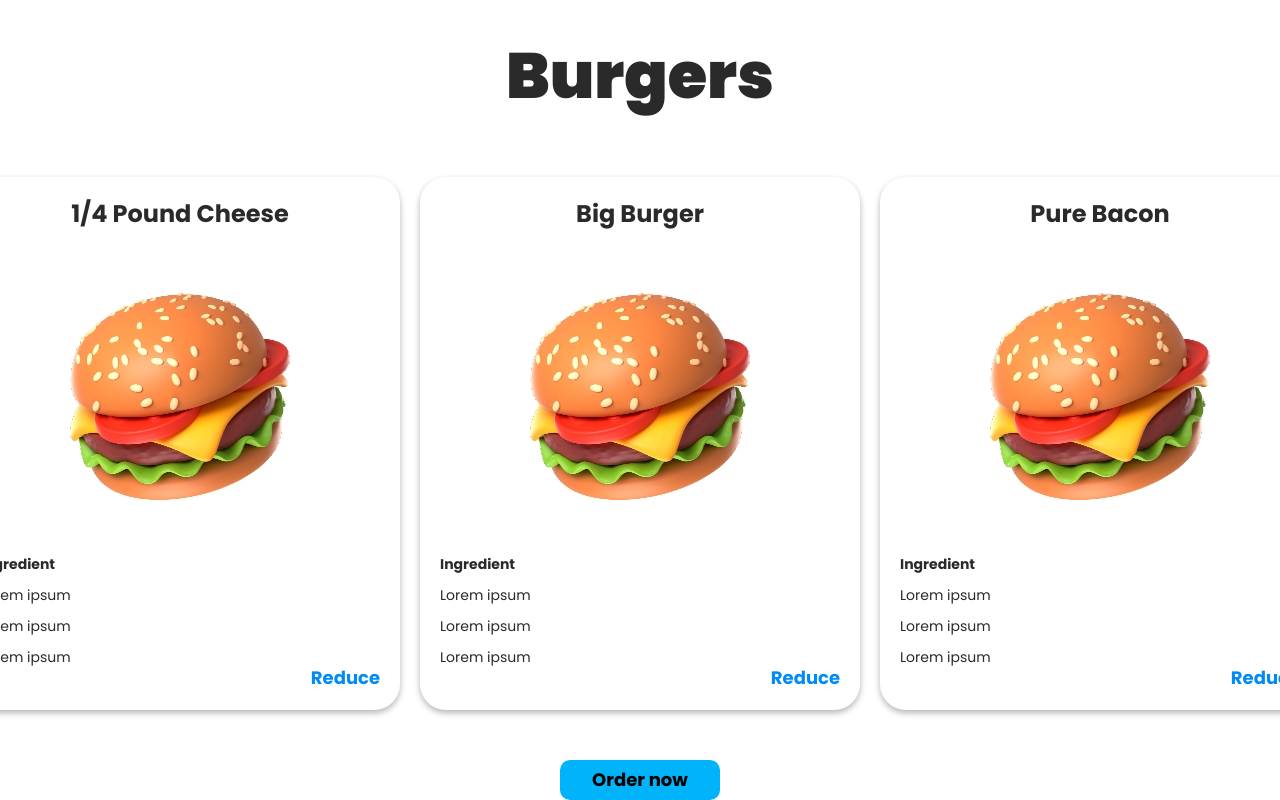
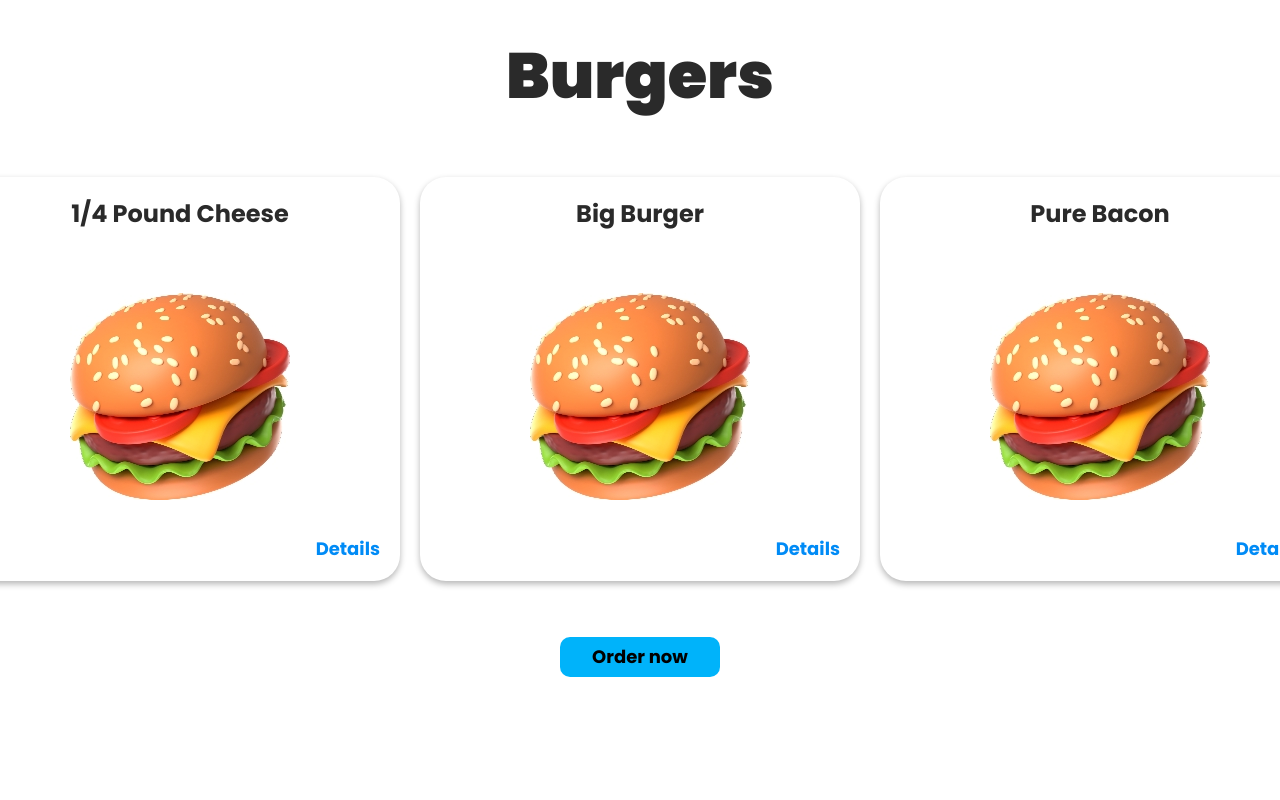
Before and after one commit to CarphatianSnake/burfact, a React app: page / in a window 1280 px wide. Shown: the part 2465-3265 px from the top of the page. After the commit the page ends 3142 px from the top, so only its background shows below. Built offline with nearby package versions, Linux system fonts and the light colour scheme.

Commit message:
feat: add transitions to burger cards

```diff
--- /dev/null
+++ b/src/components/Burgers/BurgerCard/BurgerCard.scss
@@ -0,0 +1,73 @@
+@import '../../../variables.scss';
+
+.burger-card {
+  position: relative;
+  border-radius: 2.6rem;
+  box-shadow: $shadow;
+  overflow: hidden;
+  padding: 2rem;
+  width: 44rem;
+  transition: max-height .3s ease-out;
+
+  &_heading {
+    margin: 0;
+    text-align: center;
+  }
+
+  &_image {
+    margin: 6rem auto 4rem;
+    max-width: 22rem;
+  }
+
+  &_ingredient {
+    padding-top: 1.5rem;
+    transition: opacity .3s ease-out;
+
+    &_item {
+      font-size: 1.4rem;
+      margin-top: 1rem;
+    }
+  }
+
+  &_btn {
+    position: absolute;
+    background: none;
+    display: block;
+    height: auto;
+    margin: 0 0 0 auto;
+    padding: 0;
+    bottom: 2rem;
+    right: 2rem;
+
+    &_text {
+      color: #008bf6;
+      transition: opacity .3s ease-out;
+
+      &:hover {
+        color: $blue-hover;
+      }
+
+      &:active {
+        color: $blue-active;
+      }
+
+    }
+  }
+}
+
+.display_none {
+  display: none;
+}
+
+.max-height {
+  &__open {
+    max-height: 53rem;
+  }
+  &__close {
+    max-height: 40.4rem;
+  }
+}
+
+.transparent {
+  opacity: 0;
+}
--- /dev/null
+++ b/src/components/Burgers/BurgerCard/index.js
@@ -0,0 +1,74 @@
+// React
+import { useState, useEffect } from 'react';
+
+// Styles
+import './BurgerCard.scss';
+
+// Component
+function BurgerCard({ burger, setIsOpen, isOpen, index }) {
+
+  const [ isCardOpen, setIsCardOpen ] = useState(false);
+  const [ btnText, setBtnText ] = useState('Details');
+  const [ btnTextClass, setBtnTextClass ] = useState('burger-card_btn_text');
+  const [ ingredientsClass, setIngredientsClass] = useState('burger-card_ingredient display_none transparent');
+
+  const { name, image, ingredient } = burger;
+
+  function handleClick() {
+    setIsCardOpen(!isCardOpen);
+  }
+
+  useEffect(() => {
+    const isOpenArr = [...isOpen];
+    isOpenArr[index] = isCardOpen;
+    setIsOpen(isOpenArr);
+
+    if (isCardOpen) {
+      setBtnTextClass('burger-card_btn_text transparent');
+      setIngredientsClass('burger-card_ingredient transparent');
+      setTimeout(() => {
+        setIngredientsClass('burger-card_ingredient');
+      }, 50)
+      setTimeout(() => {
+        setBtnText('Reduce');
+        setBtnTextClass('burger-card_btn_text');
+      }, 150)
+    } else {
+      setBtnTextClass('burger-card_btn_text transparent');
+      setIngredientsClass('burger-card_ingredient transparent');
+      setTimeout(() => {
+        setIngredientsClass('burger-card_ingredient transparent display_none');
+      }, 300)
+      setTimeout(() => {
+        setBtnText('Details');
+        setBtnTextClass('burger-card_btn_text');
+      }, 150)
+    }
+    // eslint-disable-next-line
+  }, [isCardOpen])
+
+  const ingredientList = ingredient.map((item, i) => {
+    return (
+      <li key={`${item}_${i}`} className="burger-card_ingredient_item">{item}</li>
+    )
+  });
+
+  return (
+    <li className={`burger-card max-height__${isCardOpen ? 'open' : 'close'}`}>
+      <h3 className="burger-card_heading">{name}</h3>
+      <img src={image} alt={name} className="burger-card_image" />
+      <div className={ingredientsClass}>
+        <h5>Ingredient</h5>
+        <ul>
+          {ingredientList}
+        </ul>
+      </div>
+      <button className="burger-card_btn" onClick={handleClick}>
+        <span className={btnTextClass}>{btnText}</span>
+      </button>
+    </li>
+  );
+
+}
+
+export default BurgerCard;
--- /dev/null
+++ b/src/components/Burgers/BurgerList/BurgerList.scss
@@ -0,0 +1,13 @@
+.burgers_list {
+  display: flex;
+  gap: 2rem;
+  transition: height .3s ease-out;
+}
+
+.open {
+  height: 53rem
+}
+
+.close {
+  height: 41rem;
+}
--- /dev/null
+++ b/src/components/Burgers/BurgerList/index.js
@@ -0,0 +1,33 @@
+import { useState, useEffect } from 'react';
+
+// Components
+import BurgerCard from '../BurgerCard';
+
+// Styles
+import './BurgerList.scss';
+
+// Data
+import burgersData from '../burgersData';
+
+// Component
+function BurgerList() {
+
+  const [ isOpen, setIsOpen ] = useState(burgersData.map(() => false));
+
+  useEffect(() => {
+    console.log(isOpen);
+  }, [isOpen])
+
+  const burgers = burgersData.map((burger, index) => {
+    return <BurgerCard key={burger.name} burger={burger} setIsOpen={setIsOpen} isOpen={isOpen} index={index} />
+  });
+
+  return (
+    <ul className={`burgers_list ${isOpen.find(item => item) ? 'open' : 'close'}`}>
+      {burgers}
+    </ul>
+  );
+
+}
+
+export default BurgerList;
--- a/src/components/Burgers/Burgers.scss
+++ b/src/components/Burgers/Burgers.scss
@@ -8,46 +8,4 @@
   margin: 15rem auto 0;
   max-width: $desktop-max-width;
   width: 100%;
-
-  &_list {
-    display: flex;
-    gap: 2rem;
-
-    &_item {
-      border-radius: 2.6rem;
-      box-shadow: $shadow;
-      padding: 2rem;
-      width: 44rem;
-
-      &_heading {
-        margin: 0;
-        text-align: center;
-      }
-
-      &_image {
-        margin: 6rem auto 4rem;
-        max-width: 22rem;
-      }
-
-      &_ingredient {
-        padding-top: 1.5rem;
-
-        &_item {
-          font-size: 1.4rem;
-          margin-top: 1rem;
-        }
-      }
-
-      &_btn {
-        background: none;
-        color: #008bf6;
-        display: block;
-        height: auto;
-        margin: 0 0 0 auto;
-        padding: 0;
-      }
-    }
-  }
-
-
 }
--- a/src/components/Burgers/index.js
+++ b/src/components/Burgers/index.js
@@ -1,46 +1,16 @@
 // Components
 import OrderNow from '../OrderNow';
+import BurgerList from './BurgerList';
 
 // Styles
 import './Burgers.scss';
 
-// Data
-import burgersData from './burgersData';
-
 // Component
 function Burgers() {
-
-  const burgers = burgersData.map((burger) => {
-
-    const { name, image, ingredient } = burger;
-
-    const ingredientList = ingredient.map((item, i) => {
-      return (
-        <li key={`${item}_${i}`} className="burgers_list_item_ingredient_item">{item}</li>
-      )
-    });
-
-    return (
-      <li key={name} className="burgers_list_item">
-        <h3 className="burgers_list_item_heading">{name}</h3>
-        <img src={image} alt={name} className="burgers_list_item_image" />
-        <div className="burgers_list_item_ingredient">
-          <h5>Ingredient</h5>
-          <ul>
-            {ingredientList}
-          </ul>
-        </div>
-        <button className="burgers_list_item_btn">Reduce</button>
-      </li>
-    );
-  });
-
   return (
     <section className="burgers" id="burgers">
       <h2>Burgers</h2>
-      <ul className="burgers_list">
-        {burgers}
-      </ul>
+      <BurgerList />
       <OrderNow />
     </section>
   );
--- a/src/components/OrderNow/OrderNow.scss
+++ b/src/components/OrderNow/OrderNow.scss
@@ -1,3 +1,5 @@
+@import '../../variables.scss';
+
 .order-now {
   background-color: #00b3fa;
   border: 0;
@@ -10,10 +12,10 @@
   transition: background-color .3s ease-out;
 
   &:hover {
-    background-color: #0098f7;
+    background-color: $blue-hover;
   }
 
   &:active {
-    background-color: #017dca;
+    background-color: $blue-active;
   }
 }
--- a/src/variables.scss
+++ b/src/variables.scss
@@ -1,4 +1,6 @@
 $text-color: #2a2a2a; // standart black color for text
+$blue-hover: #0098f7; // blue color for hover effects
+$blue-active: #017dca; // blue color for active effects
 $shadow: 0 3px 6px rgba(0, 0, 0, .29); // standart shadow
 
 $desktop-max-width: 1352px; // max-width for desktop layout
```
